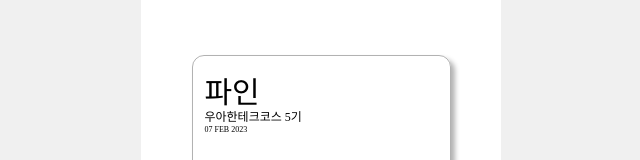
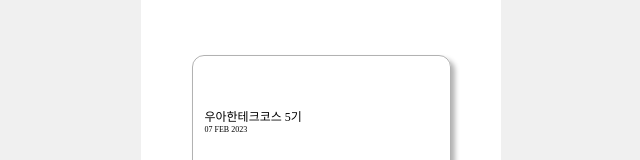
Before and after one commit to 2yunseong/nickname-generator, a React (Create React App) app: page /result in a window 1280 px wide. Shown: the part 132-292 px from the top of the page, without its empty margins (319-959 px from the left). Built offline with nearby package versions, Linux system fonts and the light colour scheme; a web font is replaced by a local one.

Commit message:
feat: 닉네임 결과 보여주기 도메인 로직 연동

```diff
--- /dev/null
+++ b/src/atom/selectNickname.ts
@@ -0,0 +1,6 @@
+import { atom } from 'recoil';
+
+export const selectNickname = atom({
+  key: 'selectNicknameState',
+  default: '',
+});
--- a/src/pages/ConfirmPage.tsx
+++ b/src/pages/ConfirmPage.tsx
@@ -1,17 +1,21 @@
 import styled from 'styled-components';
 import { Box } from '../asset';
-import { useState } from 'react';
 import Nickname from '../components/ConfirmPage/Nickname';
 import { useFetch } from '../hooks/useFetch';
-import type { NickName as NickNameType } from '../types/nickname';
+import { useRecoilState } from 'recoil';
+import { selectNickname } from '../atom/selectNickname';
+import { useNavigate } from 'react-router-dom';
 
 export default function ConfirmPage() {
-  const [selectedNickname, setSelectedNickname] = useState('');
+  const [selectedNickname, setSelectedNickname] =
+    useRecoilState(selectNickname);
+  const navigate = useNavigate();
 
   const onConfirmClick = () => {
     if (!selectedNickname) return;
-    console.log(selectedNickname);
+    navigate('/result');
   };
+
   const {
     data: nicknames,
     isLoading,
--- a/src/pages/ResultPage.tsx
+++ b/src/pages/ResultPage.tsx
@@ -1,16 +1,17 @@
 import styled from 'styled-components';
 import { ReactComponent as WootecoLogo } from '../asset/wooteco-logo.svg';
 import userDefault from '../asset/user-default.svg';
+import { useRecoilValue } from 'recoil';
+import { selectNickname } from '../atom/selectNickname';
 
 const Crew = {
-  nickname: '파인',
   generation: 5,
   startDate: '07 FEB 2023',
 };
 
 export default function ResultPage() {
-  const { nickname, generation, startDate } = Crew;
-
+  const { generation, startDate } = Crew;
+  const nickname = useRecoilValue(selectNickname);
   return (
     <Wrapper>
       <Title>마음에 드시나요?</Title>
@@ -22,7 +23,7 @@
             <Generation>우아한테크코스 {generation}기</Generation>
             <StartDate>{startDate}</StartDate>
           </CrewInfo>
-          <CrewImage src={userDefault} alt="닉네임 사진" />
+          <CrewImage src={userDefault} alt='닉네임 사진' />
           <WootecoLogo />
         </PassCard>
       </ImageWrapper>
```
